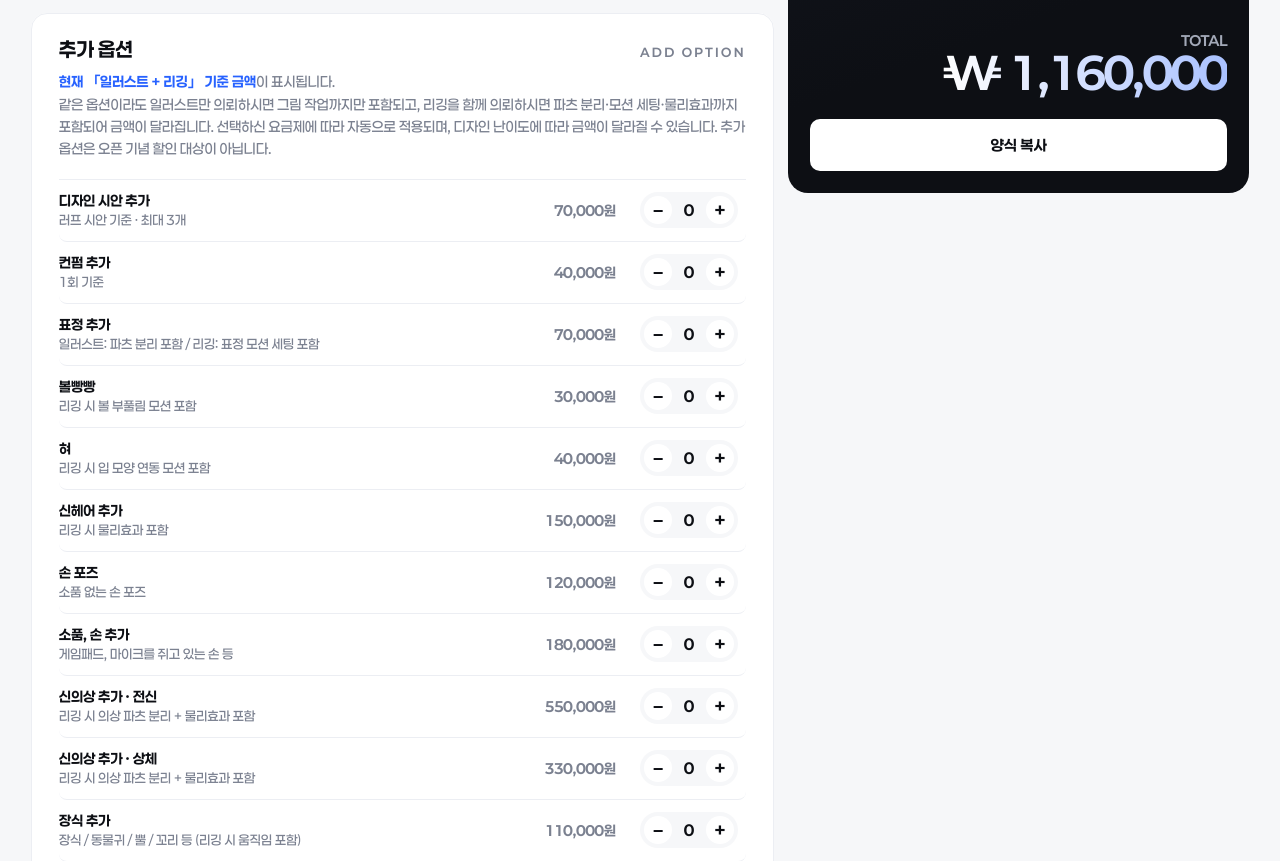
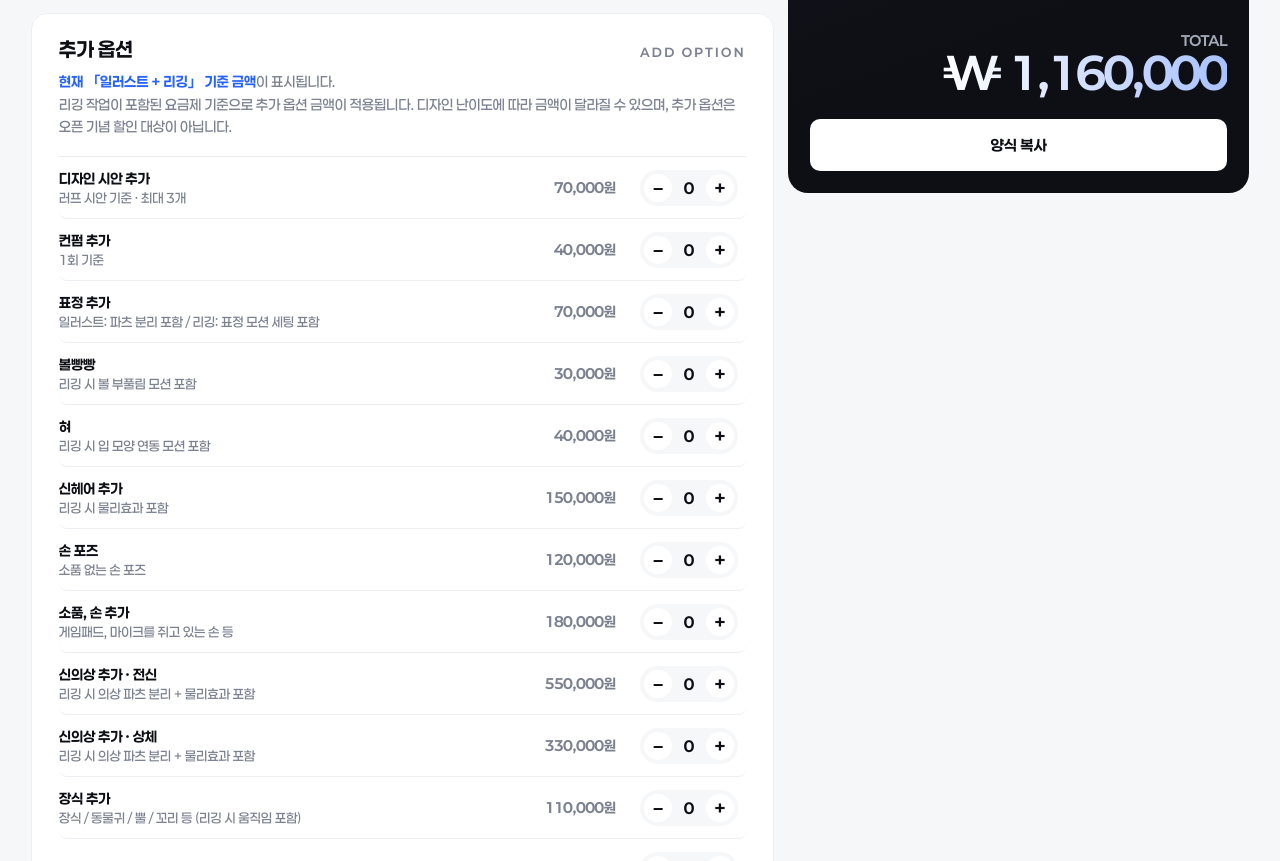
Before and after one commit to jiyoon2809-dotcom/goul-page, a plain HTML site: page index.html in a window 1280 px wide. Shown: the part 4899-5760 px from the top of the page. Drawn offline with Linux system fonts and the light colour scheme.

Commit message:
Update index.html

```diff
--- a/index.html
+++ b/index.html
@@ -627,7 +627,7 @@ const ol=o=>o.p===0?o.l:op(o).toLocaleString('en-US')+'원'+(o.m?'~':'');
 const CI=opts.findIndex(o=>o.n.startsWith('저작권 구매')),EI=opts.findIndex(o=>o.pct);
 let cur=0,sel=new Map(),touched=true;
 function render(){
-$('#od').innerHTML=(isRig()?'<b>현재 「일러스트 + 리깅」 기준 금액</b>이 표시됩니다.':'<b>현재 「일러스트」 기준 금액</b>이 표시됩니다.')+'<br>같은 옵션이라도 일러스트만 의뢰하시면 그림 작업까지만 포함되고, 리깅을 함께 의뢰하시면 파츠 분리·모션 세팅·물리효과까지 포함되어 금액이 달라집니다. 선택하신 요금제에 따라 자동으로 적용되며, 디자인 난이도에 따라 금액이 달라질 수 있습니다. 추가 옵션은 오픈 기념 할인 대상이 아닙니다.';
+$('#od').style.display=isRig()?'':'none';$('#od').innerHTML=isRig()?'<b>현재 「일러스트 + 리깅」 기준 금액</b>이 표시됩니다.<br>리깅 작업이 포함된 요금제 기준으로 추가 옵션 금액이 적용됩니다. 디자인 난이도에 따라 금액이 달라질 수 있으며, 추가 옵션은 오픈 기념 할인 대상이 아닙니다.':'';
 $('#cards').innerHTML=plans.map((p,i)=>`<button class="pc${i==cur?' on':''}" data-i="${i}"><b>${p.n}<i class="tag">20% OFF</i></b><strong><s>${p.l}</s>${fmt(Math.round(p.p*(1-DC)))}</strong><small>${p.s||'캐릭터 디자인 포함 + 기본 표정 4종 제작'}</small></button>`).join('');
 $('#opts').innerHTML=opts.map((o,i)=>{const n=sel.get(i)||0,fx=o.p===0||o.tg,pr=!fx&&n>1?(op(o)*n).toLocaleString('en-US')+'원':ol(o);return `<div class="opt${fx?' tg':''}${n?' on':''}" data-i="${i}"><b>${o.n}${o.d?`<em>${o.d}</em>`:''}</b><span>${pr}</span>${fx?'':`<div class="stp"><button type="button" data-a="-1" aria-label="수량 감소">−</button><output>${n}</output><button type="button" data-a="1" aria-label="수량 증가">+</button></div>`}</div>`}).join('');
 let t,b,a;
```
